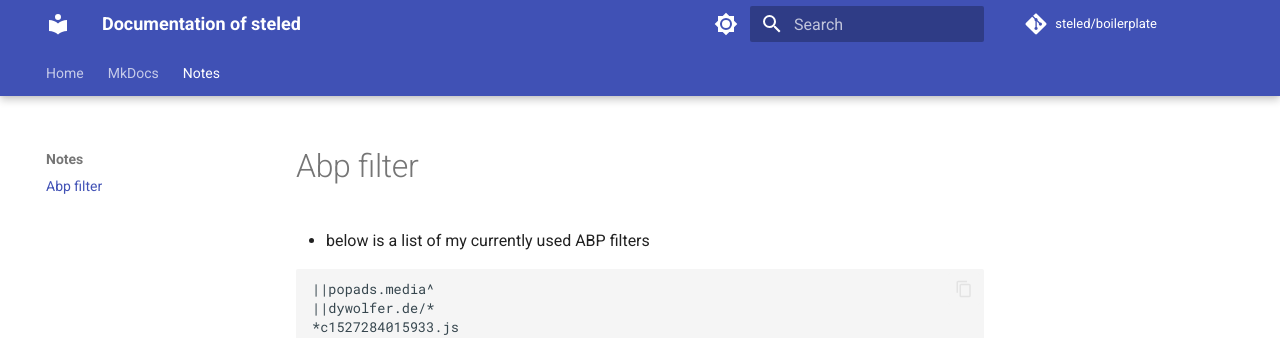
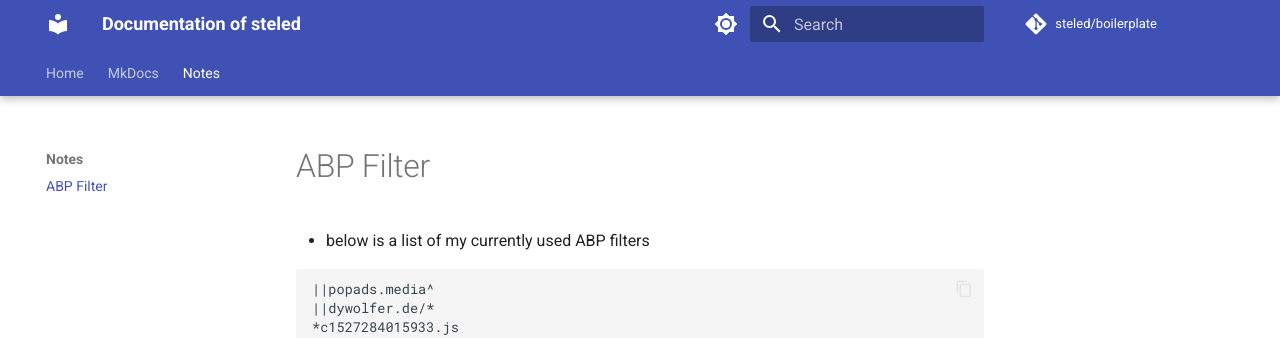
Before and after one commit to steled/documentation, an MkDocs documentation site: the page built from docs/notes/abp_filter.md, in a window 1280 px wide and 1063 px high. Shown: the top 338 px of the window. Built offline with MkDocs 1.6.1 and Material for MkDocs 9.7.7, drawn with Linux system fonts in a browser that asks for light colours; comment, search, counter and statistics services are not loaded; some of the changed lines change nothing that is shown.

Commit message:
adding headline

````diff
--- a/docs/notes/abp_filter.md
+++ b/docs/notes/abp_filter.md
@@ -1,3 +1,5 @@
+# ABP Filter
+
 - below is a list of my currently used ABP filters
 
 ``` { .sh }
````
